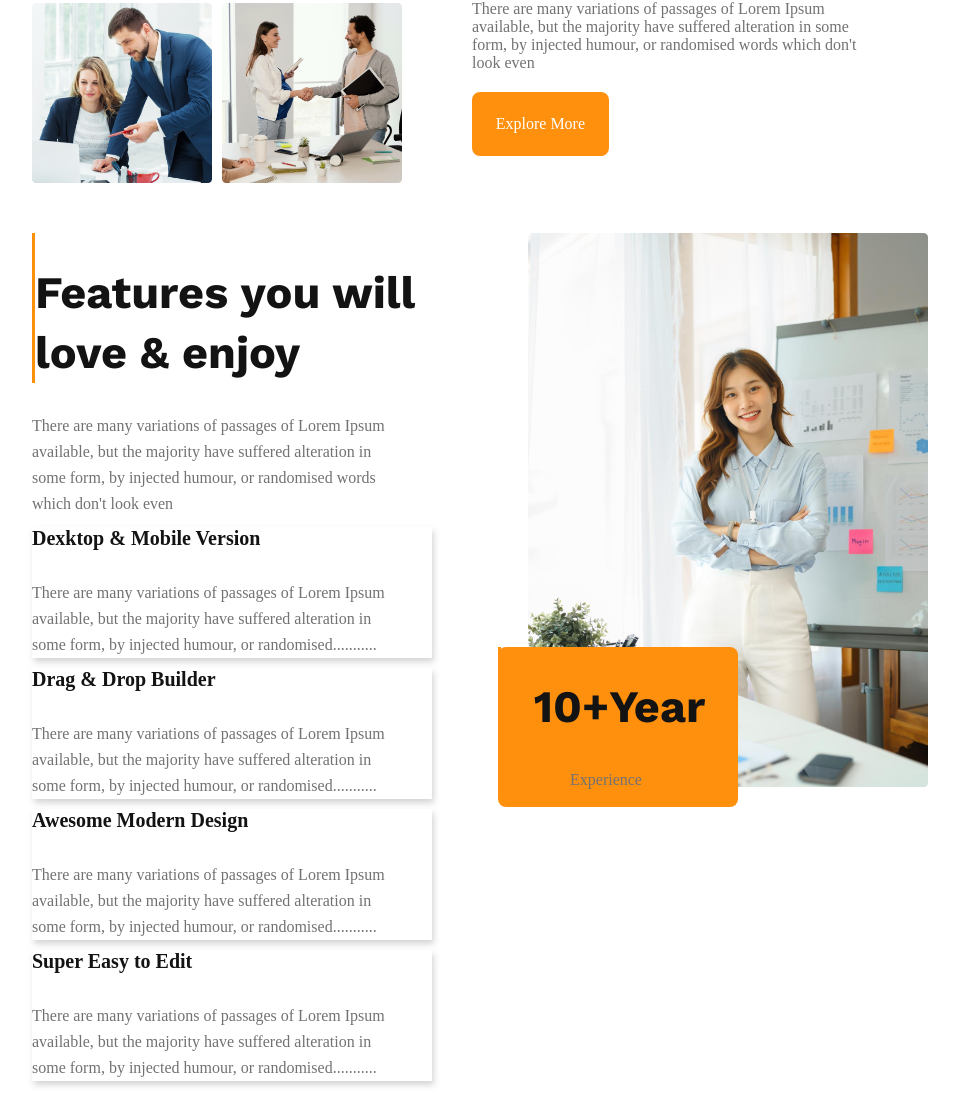
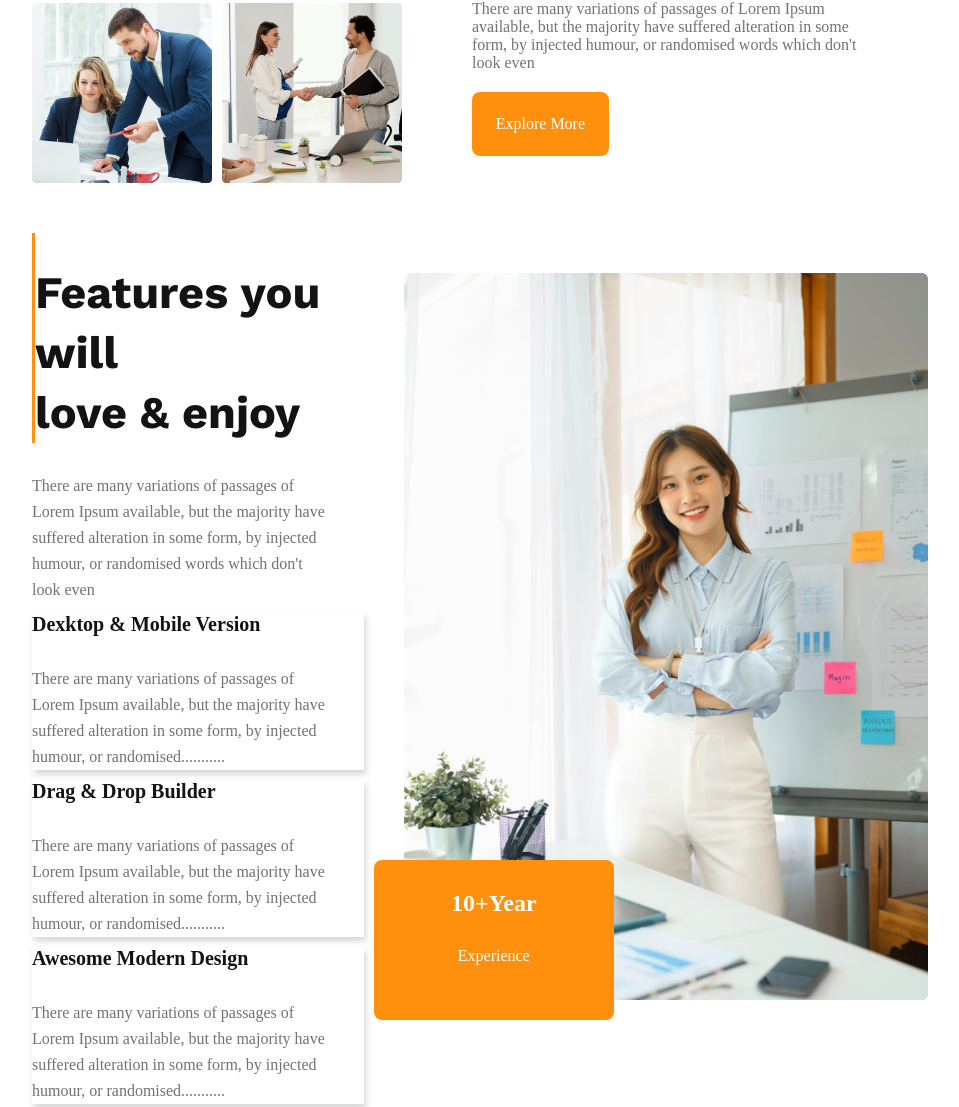
Before and after one commit to anamulhoque681/my-second-journey, a plain HTML site: page index.html in a window 1280 px wide. Shown: the part 1176-2283 px from the top of the page, without its empty margins (160-1119 px from the left). Drawn offline with nearby package versions, Linux system fonts and the light colour scheme; files whose address does not match are found by name.

Commit message:
final-assignment

```diff
--- a/index.html
+++ b/index.html
@@ -74,7 +74,7 @@
             </div>
             </div>
         </div>
-        <div class="skill-text">
+        <div class="skill-image">
             <div class="skilled-women">
               <img src=".//images/architect.png" alt="images">
               <div class="women-btn">
--- a/styles/style.css
+++ b/styles/style.css
@@ -179,28 +179,27 @@ nav ul li a {
 }
 
 .skill-part {
-    width: 90%;
+    width: 50%;
     display: flex;
     gap: 40px;
-    justify-content: space-between;
+    justify-content: space-around;
+
 }
 .skill-text{
-
     width: 50%;
 }
 
 .skill-text  {
-    width: 100%;
-    width: 25em;
+    width: 50%;
     position: relative;
 
 }
-.skilled-women{
-    width: 100%;
-}
 .skilled-women img{
     width: 100%;
+    margin-top: 40px;
+
 }
+
 
 .experience-01 {
     font-size: 30px;
```
